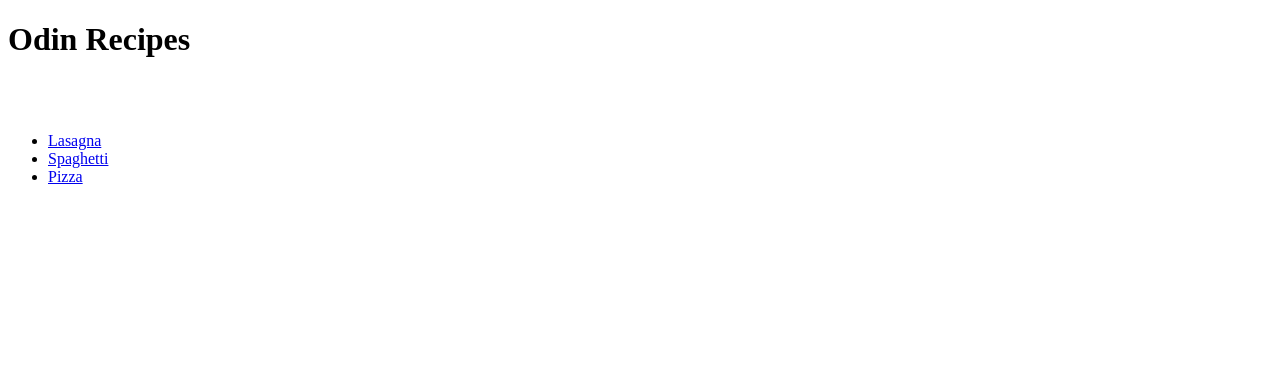
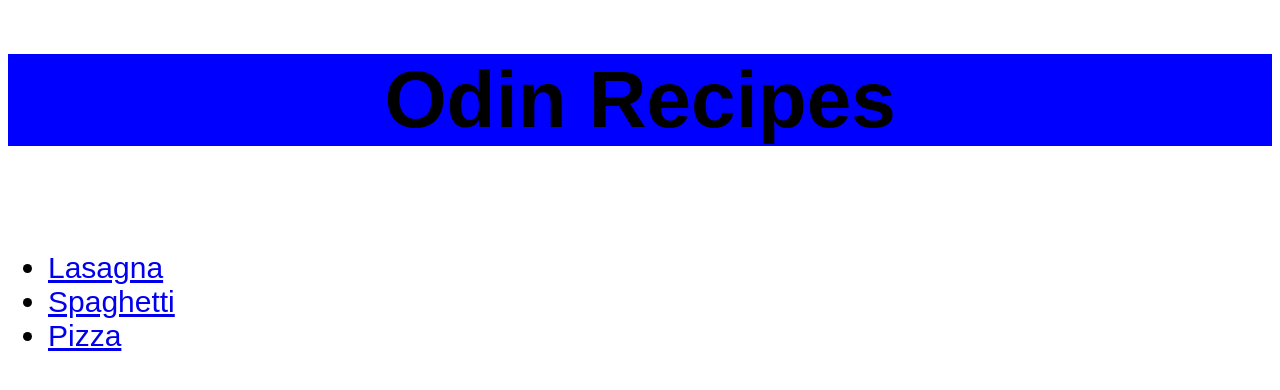
Before and after one commit to Mao-13/Odin-recipes, a plain HTML site: page index.html in a window 1280 px wide. Drawn offline with Linux system fonts and the light colour scheme.

Commit message:
css in index

```diff
--- /dev/null
+++ b/css/style.css
@@ -0,0 +1,14 @@
+*{
+    font-family: Arial, Helvetica, sans-serif;
+}
+
+#heading{
+    font-size: 80px;
+    text-align: center;
+    background-color: blue;
+    border-color: black;
+}
+
+.recipe{
+    font-size: 30px;
+}
--- a/index.html
+++ b/index.html
@@ -4,14 +4,15 @@
     <meta charset="UTF-8">
     <meta name="viewport" content="width=device-width, initial-scale=1.0">
     <title>Recipes</title>
+    <link rel="stylesheet" href="css/style.css">
 </head>
 <body>
-    <h1>Odin Recipes</h1><br><br>
+    <h1 id="heading">Odin Recipes</h1><br><br>
 
     <ul>
-        <li><a href="recipes/lasagna.html">Lasagna</a></li>
-        <li><a href="recipes/spaghetti.html">Spaghetti</a></li>
-        <li><a href="recipes/pizza.html">Pizza</a></li>
+        <li class="recipe" id="lasagna"><a href="recipes/lasagna.html">Lasagna</a></li>
+        <li class="recipe" id="spaghetti"><a href="recipes/spaghetti.html">Spaghetti</a></li>
+        <li class="recipe" id="pizza"><a href="recipes/pizza.html">Pizza</a></li>
     </ul>
 </body>
 </html>
```
